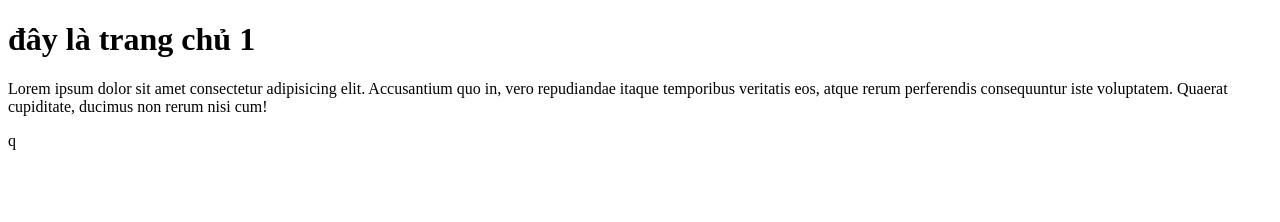
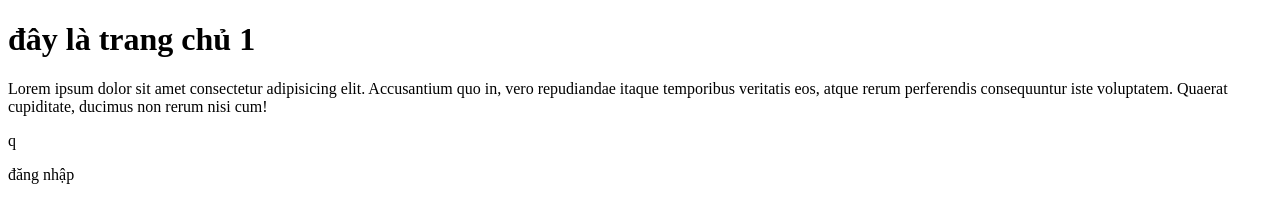
Before and after one commit to tuananh271020k5/bai13-fontend, a plain HTML site: page product-list.html in a window 1280 px wide. Drawn offline with Linux system fonts and the light colour scheme.

Commit message:
update page login

```diff
--- a/product-list.html
+++ b/product-list.html
@@ -14,5 +14,6 @@
       rerum nisi cum!
     </p>
     <p>q</p>
+    <p>đăng nhập</p>
   </body>
 </html>
```
